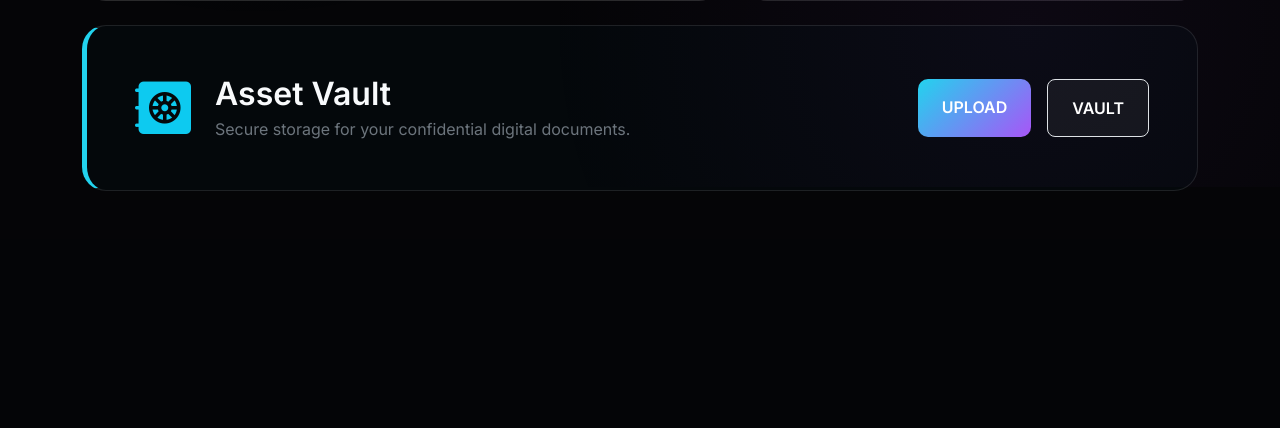
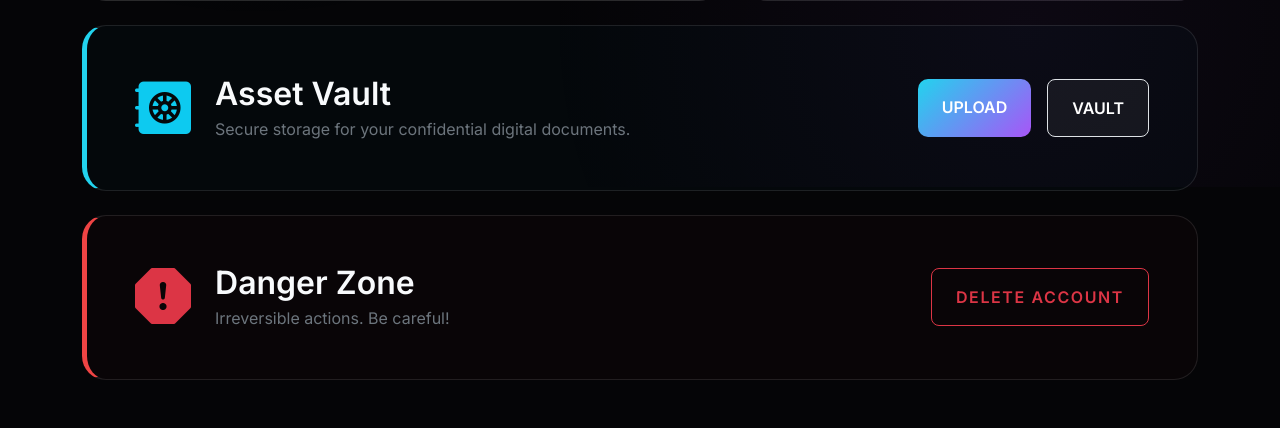
Before and after one commit to jabbar1911/snm-flask-app, a Flask app: page /dashboard in a window 1280 px wide. Shown: the part 613-1041 px from the top of the page. Before the commit the page ends 804 px from the top, so only its background shows below. Run offline with Flask 3, Linux system fonts and the light colour scheme; the visitor is signed in with stand-in values (Sample User, id 1).

Commit message:
Add Danger Zone section for account deletion

```diff
--- a/templates/dashboard.html
+++ b/templates/dashboard.html
@@ -72,6 +72,27 @@
             </div>
         </div>
     </div>
+
+    <!-- Danger Zone (Full Width) -->
+    <div class="col-12 mt-4">
+        <div class="glass-panel p-5 d-flex flex-md-row flex-column align-items-md-center justify-content-between gap-4"
+            style="border-radius: 24px; border-left: 5px solid #ef4444; background: rgba(239, 68, 68, 0.02);">
+            <div class="d-flex align-items-center">
+                <i class="bi bi-exclamation-octagon-fill display-4 text-danger me-4"></i>
+                <div>
+                    <h2 class="fw-bold mb-1">Danger Zone</h2>
+                    <p class="text-secondary mb-0">Irreversible actions. Be careful!</p>
+                </div>
+            </div>
+            <div>
+                <form action="{{ url_for('delete_account') }}" method="POST" onsubmit="return confirm('WARNING: Are you sure you want to delete your account? This action is permanent and will delete ALL your notes and files forever!')">
+                    <button type="submit" class="btn btn-outline-danger px-4 py-3 fw-bold rounded-3" style="letter-spacing: 0.1em;">
+                        DELETE ACCOUNT
+                    </button>
+                </form>
+            </div>
+        </div>
+    </div>
 </div>
 
 <style>
```
